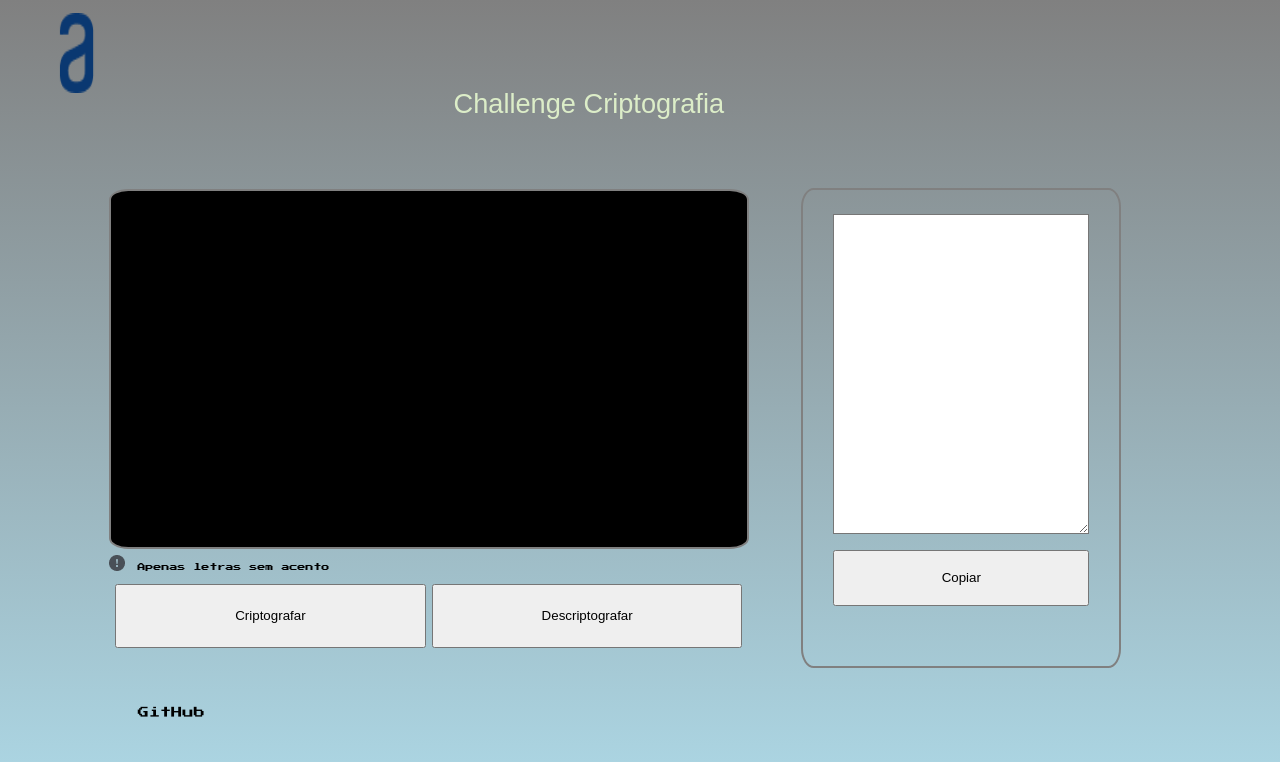
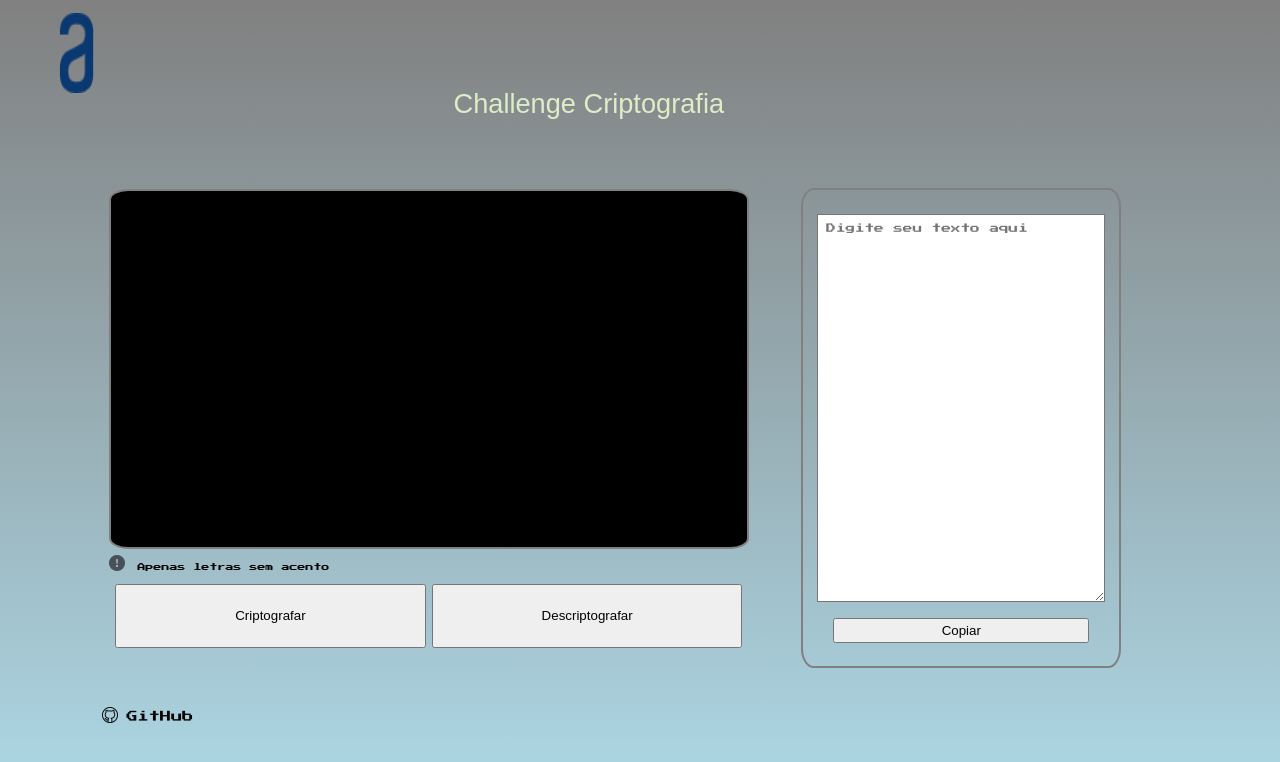
Before and after one commit to LuizFried/AluraChallenge, a plain HTML site: page index.html in a window 1280 px wide. Drawn offline with Linux system fonts and the light colour scheme; a web font is replaced by a local one.

Commit message:
att image

```diff
--- a/index.html
+++ b/index.html
@@ -10,7 +10,7 @@
 <body>
 
     <section class="container__1">
-        <img class="logo" src="Frame 6.png" alt="Logo da Alura">
+        <img class="logo" src="assets/Frame 6.png" alt="Logo da Alura">
         <header class="Titulo__principal">Challenge Criptografia</header>
 
     </section>
@@ -19,7 +19,7 @@
         <section class="container__2__encrip">
             <div class="texto_div" id="texto"></div>
             <div class="container__2__figure">
-                <img src="Vector.png" alt="Ponto de exclamação">
+                <img src="assets/Vector.png" alt="Ponto de exclamação">
                 <figcaption class="texto_vector">Apenas letras sem acento</figcaption>
             </div>
             <section class="container__2__botoes">
@@ -30,13 +30,15 @@
         </section>
 
         <section class="container__2__textbox">
-            <textarea class="caixadetexto" id="meuTextArea" placeholder=""></textarea>
+            <textarea class="caixadetexto" id="meuTextArea" placeholder="Digite seu texto aqui"></textarea>
             <button class="copiartexto" onclick="copiarTexto()">Copiar</button>
         </section>
 
     </section>
     <footer class="container__3">
+        <img class="image_git" src="assets/github (1).png" alt="imagem github"></img>
         <a class="Github" href="https://github.com/LuizFried" target="_blank">GitHub</a>
+
     </footer>
 
 
--- a/style.css
+++ b/style.css
@@ -8,18 +8,23 @@
     box-sizing: border-box;
     text-decoration: none;
 }
+
 /* body */
 .html, body {
+    width: 100%;
     height: 100%;
 }
 
 body{
-
+    /* width: 100%;
+    height: 100%; */
     display: flex;
     flex-direction: column;
+    box-sizing: border-box;
     min-height: 100vh;
     background: linear-gradient(to bottom, grey, lightblue);
-
+    background-repeat: no-repeat;
+    background-attachment: fixed;
 
 
 
@@ -28,6 +33,7 @@ body{
 .container__1{
     display: flex;
     flex-direction: row;
+    box-sizing: border-box;
 
 }
 
@@ -61,6 +67,7 @@ body{
     flex-direction: row;
     margin-top: 3%;
     margin-left: 8%;
+    box-sizing: border-box;
 
 
 }
@@ -86,6 +93,7 @@ body{
     color: black;
     font-family: 'Press Start 2P', system-ui;
     font-size: 50%;
+
 }
 
 .texto_vector{
@@ -126,6 +134,7 @@ body{
     flex-direction: column;
     margin-top: 3%;
     margin-left: 8%;
+    box-sizing: border-box;
 
 
 }
@@ -147,12 +156,13 @@ body{
 }
 
 .caixadetexto{
-    width: 20vw;
-    height: 40vh;
+    width: 18rem;
+    height: 70rem;
     padding: 3%;
     background: white;
     font-family: 'Press Start 2P', system-ui;
     font-size: 60%;
+
 
 }
 
@@ -167,14 +177,28 @@ body{
 .container__3{
     display: flex;
     flex-direction: row;
+    justify-content: start;
+    align-items: center;
+    gap: 0.5rem;
 
 
 }
+
+.image_git{
+    width: 1rem;
+    height: 1rem;
+    margin-bottom: 0.2rem;
+}
+
 .Github{
     outline: none;
-    margin-left: 3%;
     color: black;
     font-family: 'Press Start 2P', system-ui;
     font-size: 70%;
 
 }
+
+
+.Github:hover{
+    color: grey;
+}
```
Also changed, not shown: assets/Frame 6.png (renamed from Frame 6.png), assets/Vector.png (renamed from Vector.png), assets/github (1).png (added).
